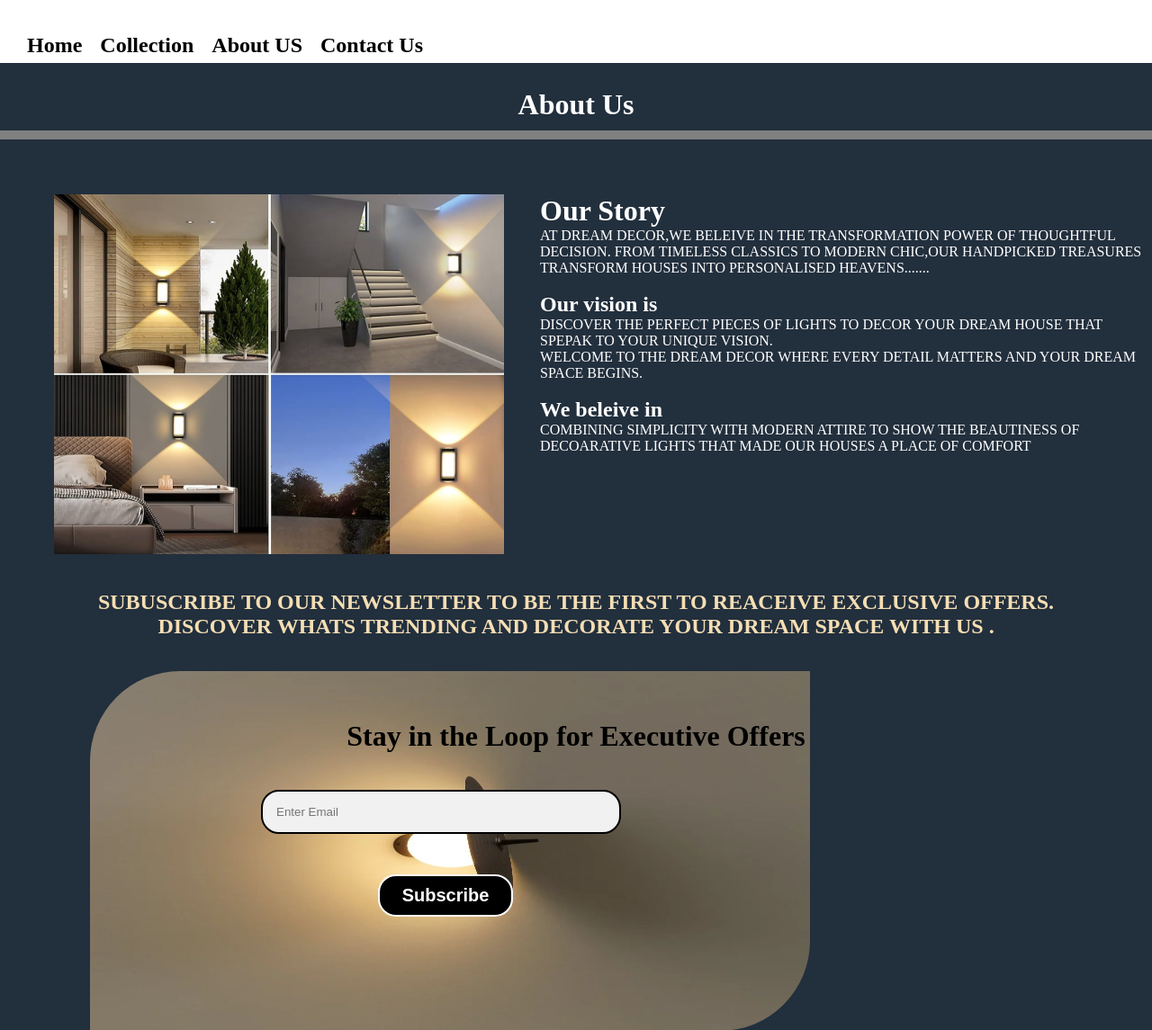
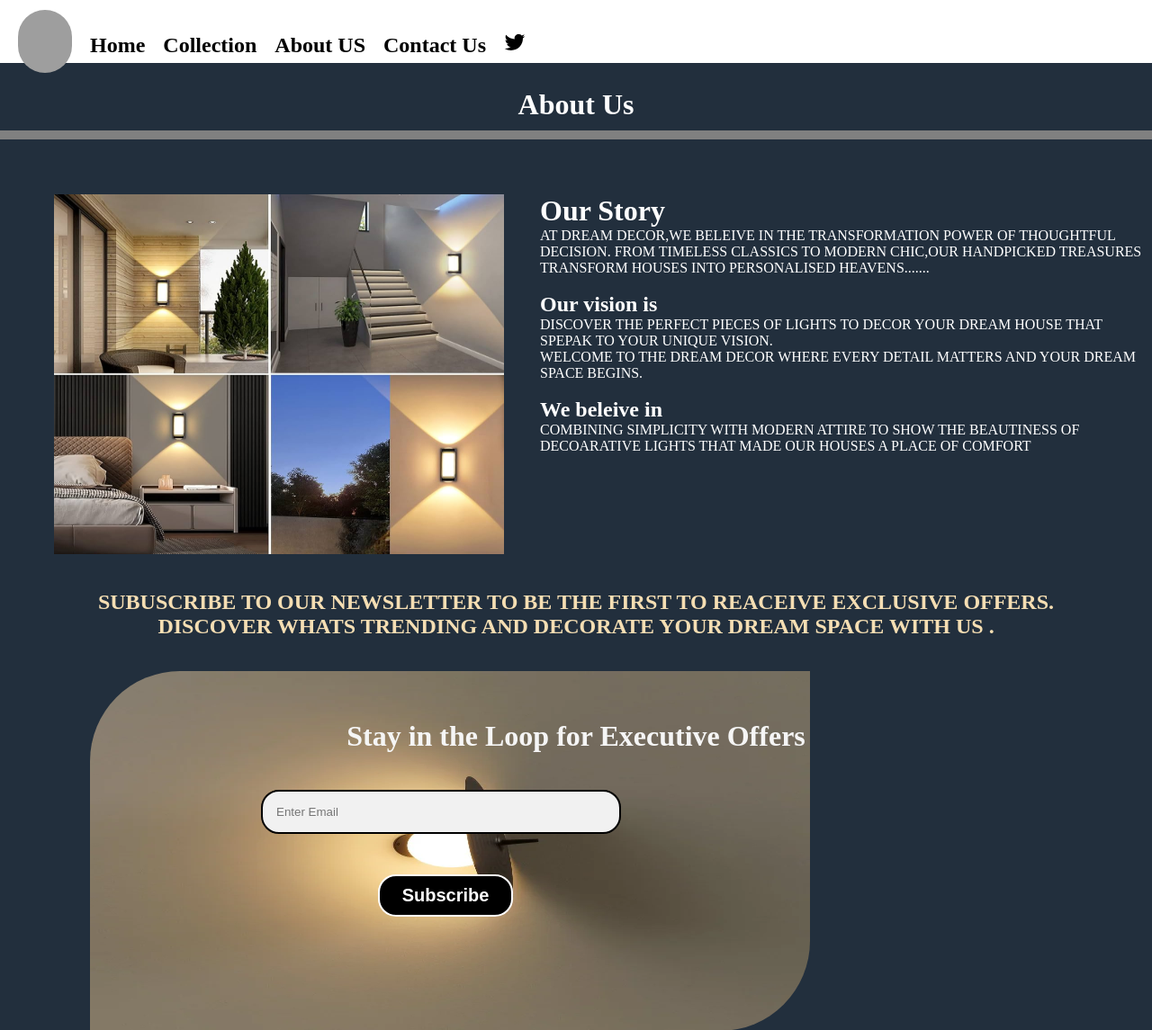
Before and after one commit to Bhoyar18/django-project, a Django app: page /about/ in a window 1280 px wide. Shown: the top 1145 px of the page at 90% size. Run offline with Django 5.2, Linux system fonts and the light colour scheme; some web fonts are replaced; grey boxes are pictures that could not be loaded.

Commit message:
light page

```diff
--- a/App/static/css/style.css
+++ b/App/static/css/style.css
@@ -69,7 +69,7 @@
 
 /* } */
 
-.logo img {
+.menu .logo  a img {
     width: 60px;
     height: 70px;
     border-radius: 40px;
--- a/App/templates/about.html
+++ b/App/templates/about.html
@@ -40,7 +40,7 @@
     <img  class="aboutimg" src="{% static 'images/img35.jpeg' %}">
 
 </div>
-<h1 style="color: black;  text-align: center;margin-top: -350px;">Stay in the Loop for Executive Offers</h1>
+<h1 style="color: whitesmoke;  text-align: center;margin-top: -350px;">Stay in the Loop for Executive Offers</h1>
 <br>
     <br>
 <div class="aboutemail">
--- a/App/templates/base.html
+++ b/App/templates/base.html
@@ -24,18 +24,21 @@
   </div> -->
   <!-- nav>.logo+.toggle+ul.menu>li*5>a -->
   <nav>
-    <div class="logo">
-      <!-- <a href="#"><img src="{ % static 'images/logo1.jpeg' % }" alt="logo"></a> -->
-      <!-- <a href="#"><img src="{ % static 'images/img10.jpeg' % }" alt="logo"></a> -->
-    </div>
+    <!-- <div class="logo">
+      <a href="#"><img src="{ % static 'images/logo1.jpeg' % }" alt="logo"></a>
+    </div> -->
     <div class="toggle">
       <a href="#"><ion-icon name="menu-outline"></ion-icon></a>
     </div>
     <ul class="menu">
+      <div class="logo">
+      <a href="#"><img src="{% static 'images/static.logo1.jpeg' %}" alt="logo"></a>
+      </div>
       <li><a href="{% url 'home' %}">Home</a></li>
       <li><a href="{% url 'product' %}">Collection</a></li>
       <li><a href="{% url 'about' %}">About US</a></li>
       <li><a href="{% url 'login' %}">Contact Us</a></li>
+      <li><a href="#"><ion-icon name="logo-twitter"></ion-icon></a></li>
     </ul>
   </nav>
   {% block content %}
```
